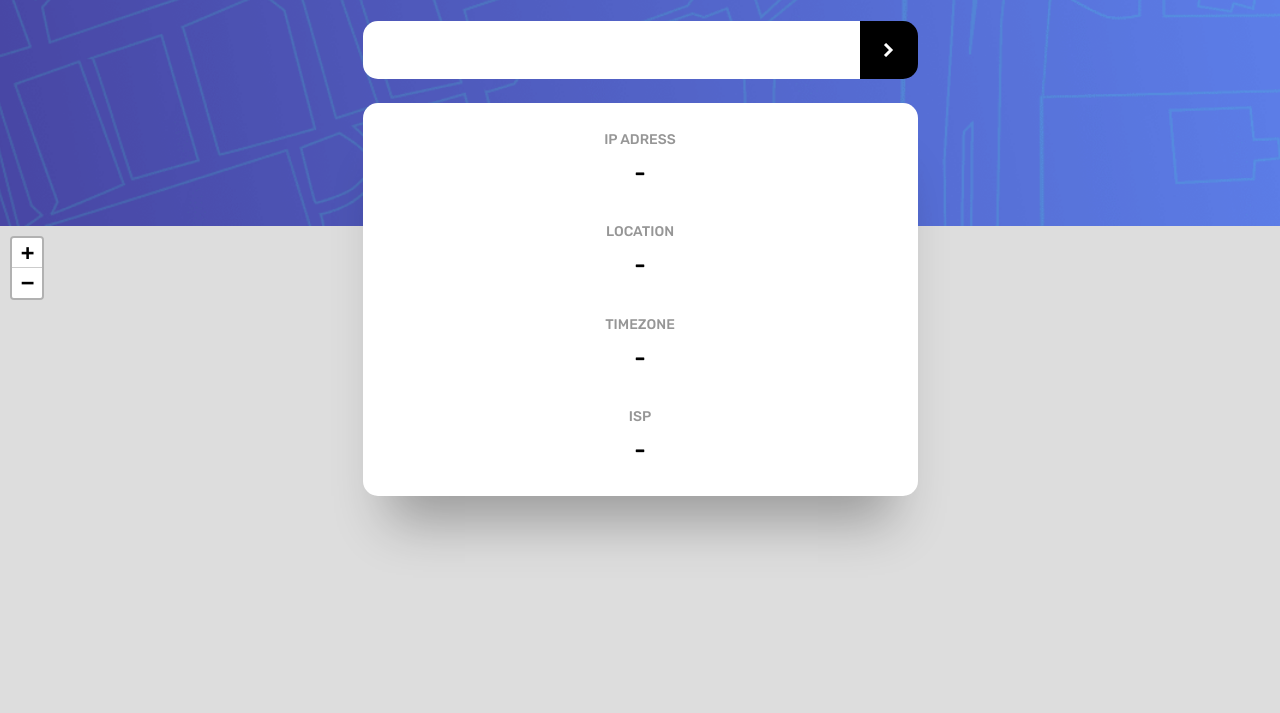
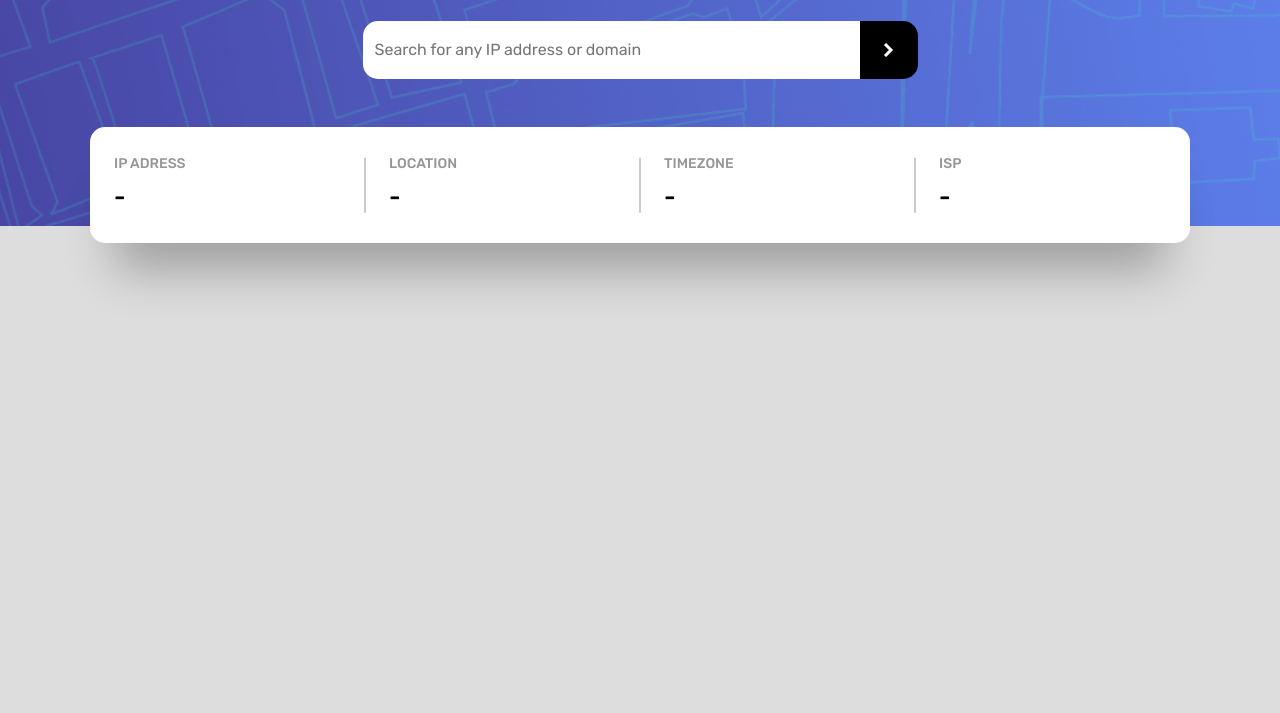
Before and after one commit to zettelmann/ip-adress-tracker, a website built with webpack: page src/index.html in a window 1280 px wide. Shown: the part 74-787 px from the top of the page. Built offline with nearby package versions, Linux system fonts and the light colour scheme; no server answers.

Commit message:
finished styling and refactoring

```diff
--- a/src/index.html
+++ b/src/index.html
@@ -32,33 +32,37 @@
       <div class="container container--form">
         <form action="" method="" class="form">
           <label class="form__label">
-            <input type="text" class="form__input" />
+            <input
+              type="text"
+              class="form__input"
+              placeholder="Search for any IP address or domain"
+            />
           </label>
           <button type="submit" class="form__btn"></button>
         </form>
       </div>
       <div class="container container--results">
         <ul class="result">
-          <li class="result__ip">
-            <h2 class="result__ip-title">IP Adress</h2>
+          <li class="result__item">
+            <h2 class="result__title">IP Adress</h2>
             <p class="result__ip-data">-</p>
           </li>
-          <li class="result__location">
-            <h2 class="result__location-title">Location</h2>
+          <li class="result__item">
+            <h2 class="result__title">Location</h2>
             <p class="result__location-data">-</p>
           </li>
-          <li class="result__timezone">
-            <h2 class="result__timezone-title">Timezone</h2>
+          <li class="result__item">
+            <h2 class="result__title">Timezone</h2>
             <p class="result__timezone-data">-</p>
           </li>
-          <li class="result__isp">
-            <h2 class="result__isp-title">ISP</h2>
+          <li class="result__item">
+            <h2 class="result__title">ISP</h2>
             <p class="result__isp-data">-</p>
           </li>
         </ul>
       </div>
     </header>
-    <main>
+    <main class="main">
       <div id="map"></div>
     </main>
   </body>
--- a/src/sass/base/_breakpoints.scss
+++ b/src/sass/base/_breakpoints.scss
@@ -0,0 +1,8 @@
+// Breakpoint: 600px / 1.6 = 37.5em
+$screen-tablet: 37.5em;
+
+@mixin tablet-breakpoint {
+  @media (min-width: #{$screen-tablet}) {
+    @content;
+  }
+}
--- a/src/sass/base/_typography.scss
+++ b/src/sass/base/_typography.scss
@@ -15,6 +15,18 @@ body {
 
 h1 {
   color: #fff;
-  font-size: 2.6rem;
+  font-size: clamp(2.6rem, 2vw, 3.6rem);
   font-weight: 500;
 }
+
+h2 {
+  font-size: clamp(1.2rem, 1.5vw, 1.4rem);
+  font-weight: 500;
+  text-transform: uppercase;
+  color: var(--clr-grey--light);
+}
+
+p {
+  font-size: clamp(1.6rem, 2.2vw, 2.4rem);
+  font-weight: 500;
+}
--- a/src/sass/components/_form.scss
+++ b/src/sass/components/_form.scss
@@ -11,18 +11,33 @@
   }
 
   &__input {
+    cursor: pointer;
     height: inherit;
     width: inherit;
     border-radius: var(--border-radius) 0 0 var(--border-radius);
     border: none;
     font-size: inherit;
     padding: 1.2rem;
+
+    &::placeholder {
+      font-family: var(--font-primary);
+      font-size: 1.6rem;
+    }
   }
 
   &__btn {
+    cursor: pointer;
+
     flex: 0 0 5.8rem;
     border-radius: 0 var(--border-radius) var(--border-radius) 0;
     background: #000 url("./../images/icon-arrow.svg") center no-repeat;
     border: none;
+
+    transition: all 0.4s ease-in-out;
+
+    &:hover {
+      background: var(--clr-grey--dark) url("./../images/icon-arrow.svg") center
+        no-repeat;
+    }
   }
 }
--- a/src/sass/components/_results.scss
+++ b/src/sass/components/_results.scss
@@ -1,5 +1,7 @@
+@use '../base';
+
 .result {
-  max-width: 55.5rem;
+  max-width: 110rem;
   margin: 0 auto;
 
   background: #fff;
@@ -16,27 +18,31 @@
   position: relative;
   z-index: 10;
 
-  &__ip,
-  &__location,
-  &__timezone,
-  &__isp {
+  @include base.tablet-breakpoint {
+    display: flex;
+    gap: 4.8rem;
+    min-width: 55rem;
   }
 
-  &__ip-title,
-  &__location-title,
-  &__timezone-title,
-  &__isp-title {
-    font-size: 1.4rem;
-    font-weight: 500;
-    text-transform: uppercase;
-    color: var(--clr-grey--light);
-  }
+  &__item {
+    text-align: center;
 
-  &__ip-data,
-  &__location-data,
-  &__timezone-data,
-  &__isp-data {
-    font-size: 2.4rem;
-    font-weight: 500;
+    @include base.tablet-breakpoint {
+      position: relative;
+      flex: 1 1 25%;
+      text-align: left;
+
+      &:not(:last-child)::after {
+        position: absolute;
+        content: "";
+        right: -25px;
+        top: 50%;
+        transform: translateY(-50%);
+        background: var(--clr-grey--light);
+        width: 2px;
+        height: 80%;
+        opacity: 50%;
+      }
+    }
   }
 }
--- a/src/sass/layout/_map.scss
+++ b/src/sass/layout/_map.scss
@@ -1,4 +1,9 @@
+.main {
+  // 100vh - 30rem header
+  height: calc(100vh - 30rem);
+}
+
 #map {
-  height: 100vh;
+  height: 100%;
   z-index: 0;
 }
--- a/src/sass/utilities/_containers.scss
+++ b/src/sass/utilities/_containers.scss
@@ -1,3 +1,10 @@
+@use '../base';
 .container {
   margin: 2.4rem;
+
+  &--results {
+    @include base.tablet-breakpoint {
+      margin: 4.8rem 2.4rem;
+    }
+  }
 }
--- a/src/script/model.js
+++ b/src/script/model.js
@@ -1,5 +1,8 @@
 import { GET_IP_API, GET_GEO_API, API_KEY } from "./config";
 import { checkIP, checkEmail, checkDomain } from "./helpers";
+
+import "core-js/stable";
+import "regenerator-runtime/runtime";
 
 export const state = {
   ip: "",
@@ -44,7 +47,6 @@ export const loadLocationCoords = async (
 };
 
 export const validateInput = (input) => {
-  console.log(input);
   if (checkIP(input)) state.inputParameter = "ipAddress";
   if (checkEmail(input)) state.inputParameter = "email";
   if (checkDomain(input)) state.inputParameter = "domain";
--- a/src/script/view.js
+++ b/src/script/view.js
@@ -1,15 +1,26 @@
 import { LEAFLET_LAYER } from "./config";
 import { ZOOM_LEVEL } from "./config";
+import iconLocation from "../images/icon-location.svg";
+
+import "core-js/stable";
 
 class View {
-  /* INTIALIZING MAP OUTSIDE A FUNCTION, ALLOWS TO REFRESH THE MAP*/
-  #map = L.map("map");
+  // initialize leaflet map
+  #map = L.map("map", {
+    zoomControl: false,
+  });
   #ipOutput = document.querySelector(".result__ip-data");
   #locationOutput = document.querySelector(".result__location-data");
   #timzoneOutput = document.querySelector(".result__timezone-data");
   #ipsOutput = document.querySelector(".result__isp-data");
   #searchForm = document.querySelector(".form");
   #searchInput = document.querySelector(".form__input");
+  #icon = L.icon({
+    iconUrl: iconLocation,
+    iconSize: [46, 56],
+    iconAnchor: [22, -25],
+    popupAnchor: [-3, -76],
+  });
 
   addHandlerSearch(handler) {
     this.#searchForm.addEventListener("submit", (e) => {
@@ -22,7 +33,7 @@ class View {
   renderOutput(results) {
     this.#ipOutput.innerHTML = results.ip;
     this.#locationOutput.innerHTML = `${results.locationCity}, ${results.locationRegion}`;
-    this.#timzoneOutput.innerHTML = results.timezone;
+    this.#timzoneOutput.innerHTML = ` UTC ${results.timezone}`;
     this.#ipsOutput.innerHTML = results.isp;
   }
 
@@ -31,13 +42,12 @@ class View {
 
     L.tileLayer(LEAFLET_LAYER, {
       attribution:
-        '&copy; <a href="https://www.openstreetmap.org/copyright">OpenStreetMap</a> contributors',
+        '&copy; <a href="https://www.openstreetmap.org/copyright">OpenStreetMap</a>',
     }).addTo(this.#map);
 
-    L.marker(coords)
-      .addTo(this.#map)
-      .bindPopup("A pretty CSS3 popup.<br> Easily customizable.")
-      .openPopup();
+    L.marker(coords, {
+      icon: this.#icon,
+    }).addTo(this.#map);
   }
 }
 export default new View();
--- a/webpack.common.js
+++ b/webpack.common.js
@@ -1,5 +1,5 @@
 module.exports = {
-  entry: "./src/script/app.js",
+  entry: "./src/script/controller.js",
   module: {
     rules: [
       {
```
Also changed, not shown: src/script/controller.js (renamed from src/script/app.js).
